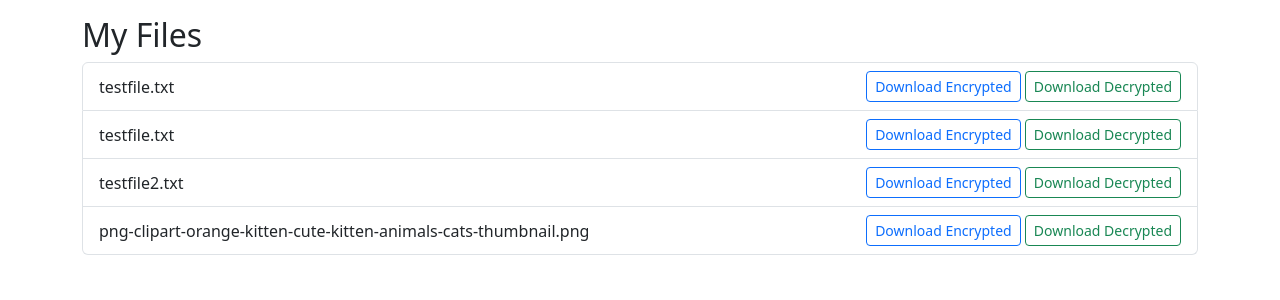
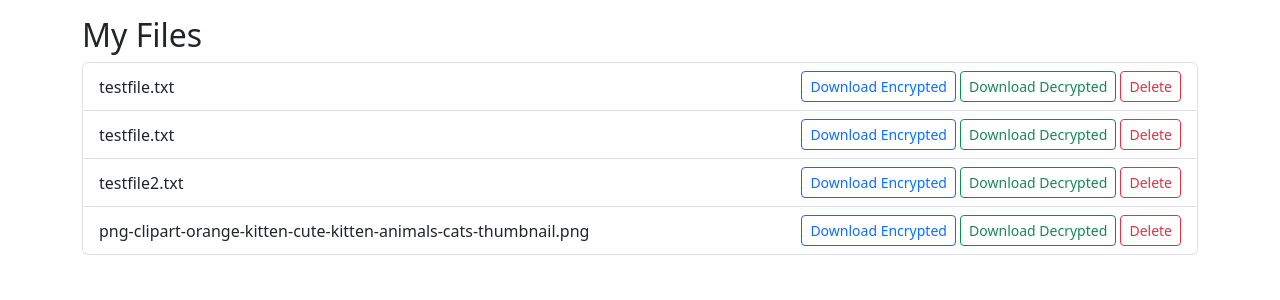
Before and after one commit to rmwebb2/NewEncryptionHub, a Flask app: page /my_files in a window 1280 px wide. Shown: the part 56-356 px from the top of the page. Run offline with Flask 3, Linux system fonts and the light colour scheme; a user stored in the database is signed in.

Commit message:
adds user ability to delete an uploaded file

```diff
--- a/app.py
+++ b/app.py
@@ -187,6 +187,31 @@ def download_decrypted_file(file_id):
                  download_name=file_record.filename,
                  as_attachment=True)
 
+# route to delete a file
+@app.route('/delete_file/<int:file_id>', methods=['POST'])
+@login_required
+def delete_file(file_id):
+    file_record = File.query.get_or_404(file_id)
+    # Ensure the current user owns the file
+    if file_record.user_id != current_user.id:
+        flash("You do not have permission to delete this file.", "danger")
+        return redirect(url_for('my_files'))
+
+    # Delete the file from disk
+    try:
+        os.remove(file_record.filepath)
+    except Exception as e:
+        flash(f"Error deleting file from disk: {str(e)}", "danger")
+        return redirect(url_for('my_files'))
+
+    # Remove the file record from the database
+    db.session.delete(file_record)
+    db.session.commit()
+
+    flash("File deleted successfully!", "success")
+    return redirect(url_for('my_files'))
+
+
 # logout route
 @app.route('/logout')
 @login_required
--- a/templates/my_files.html
+++ b/templates/my_files.html
@@ -1,4 +1,3 @@
-<!-- templates/my_files.html -->
 {% extends "base.html" %}
 {% block content %}
   <h2>My Files</h2>
@@ -8,10 +7,14 @@
         <li class="list-group-item d-flex justify-content-between align-items-center">
           {{ file.filename }}
           <div>
-            <!-- Link to download encrypted file (if desired) -->
+            <!-- Link to download encrypted file -->
             <a href="{{ url_for('download_file', file_id=file.id) }}" class="btn btn-sm btn-outline-primary">Download Encrypted</a>
             <!-- Link to download decrypted file -->
             <a href="{{ url_for('download_decrypted_file', file_id=file.id) }}" class="btn btn-sm btn-outline-success">Download Decrypted</a>
+            <!-- Delete file form -->
+            <form action="{{ url_for('delete_file', file_id=file.id) }}" method="POST" style="display:inline-block;">
+              <button type="submit" class="btn btn-sm btn-outline-danger">Delete</button>
+            </form>
           </div>
         </li>
       {% endfor %}
```
Also changed, not shown: instance/site.db, uploads/1/png-clipart-orange-kitten-cute-kitten-animals-cats-thumbnail.png.
